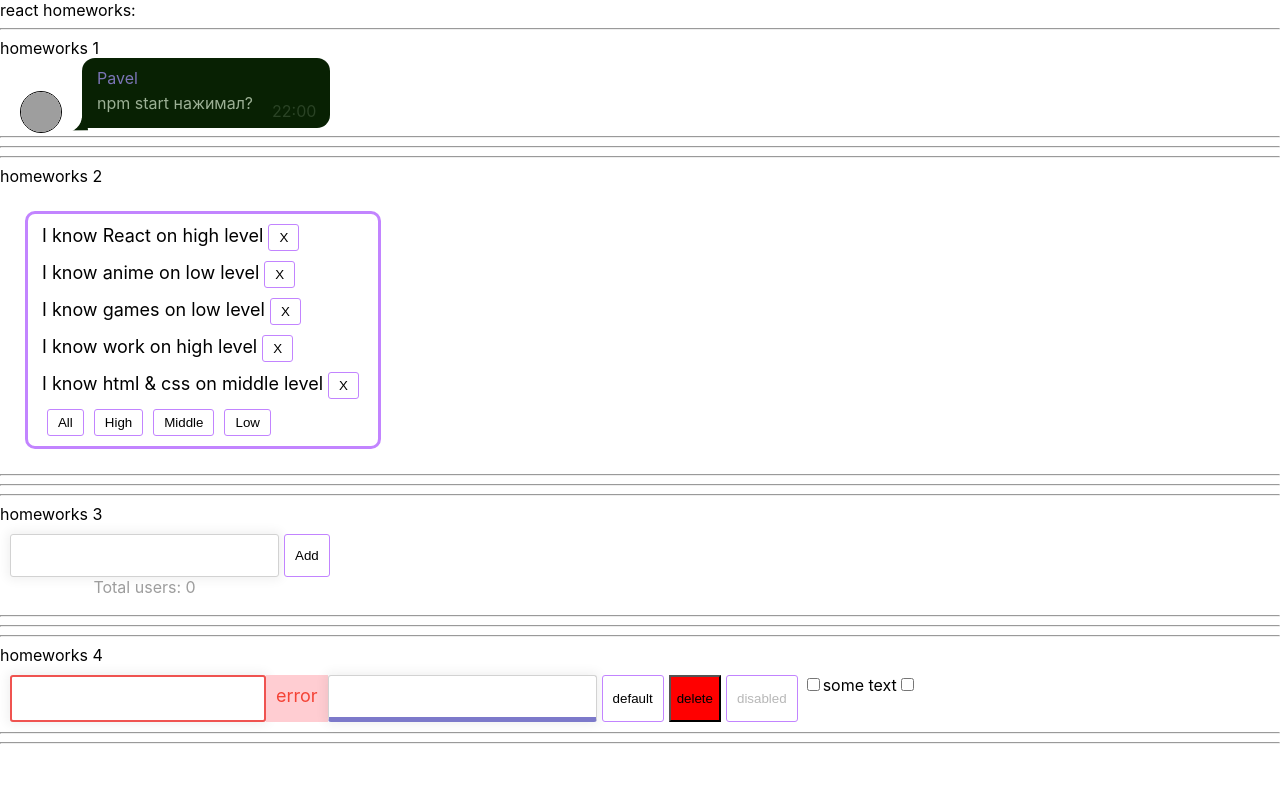
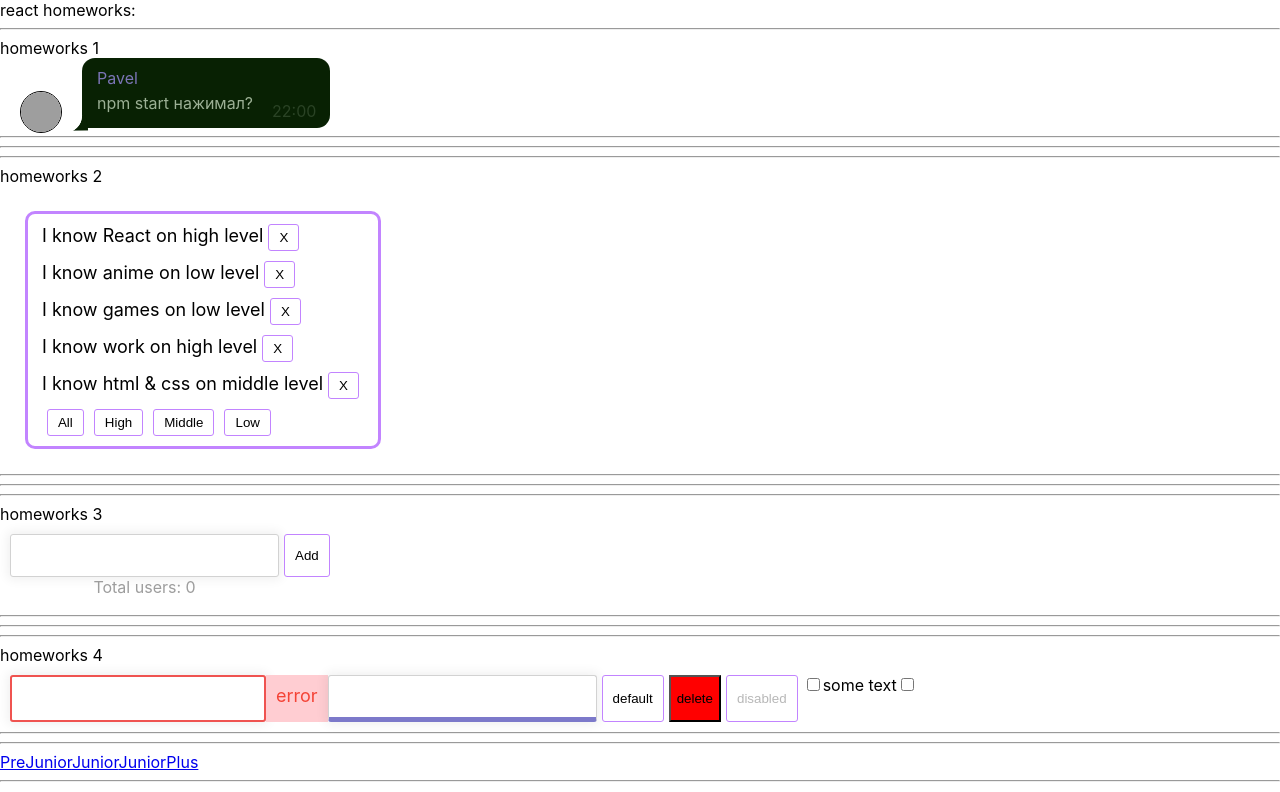
Before and after one commit to Lapa17/homeworks-lapa, a React (Create React App) app: page /#/pre-junior in a window 1280 px wide. Before the commit this address led to /. Shown: the top 792 px of the page. Built offline with nearby package versions, Linux system fonts and the light colour scheme; grey boxes are pictures that could not be loaded.

Commit message:
added routes, fixed bugs

```diff
--- a/package.json
+++ b/package.json
@@ -11,9 +11,11 @@
     "@types/node": "^12.0.0",
     "@types/react": "^17.0.0",
     "@types/react-dom": "^17.0.0",
+    "@types/react-router-dom": "^5.3.2",
     "@types/uuid": "^8.3.1",
     "react": "^17.0.2",
     "react-dom": "^17.0.2",
+    "react-router-dom": "^6.0.2",
     "react-scripts": "4.0.3",
     "typescript": "^4.1.2",
     "web-vitals": "^1.0.1"
--- a/src/p1-main/m1-ui/u1-app/App.tsx
+++ b/src/p1-main/m1-ui/u1-app/App.tsx
@@ -5,6 +5,7 @@ import '../../../p2-homeworks/h1/Message.module.css'
 import HW2 from "../../../p2-homeworks/h2/HW2";
 import HW3 from '../../../p2-homeworks/h3/HW3';
 import HW4 from '../../../p2-homeworks/h4/HW4';
+import HW5 from "../../../p2-homeworks/h5/HW5";
 
 function App() {
     return (
@@ -14,7 +15,7 @@ function App() {
             <HW2/>
             <HW3/>
             <HW4/>
-            {/*<HW5/>*/}
+            <HW5/>
 
         </div>
     )
--- a/src/p2-homeworks/h5/HW5.tsx
+++ b/src/p2-homeworks/h5/HW5.tsx
@@ -1,4 +1,5 @@
 import React from 'react'
+import { HashRouter } from 'react-router-dom'
 import Header from './Header'
 import Routes from './Routes'
 
@@ -6,13 +7,13 @@ function HW5() {
     return (
         <div>
             {/*в gh-pages лучше работает HashRouter*/}
-            {/*<HashRouter>*/}
+            <HashRouter>
 
             <Header/>
 
             <Routes/>
 
-            {/*</HashRouter>*/}
+            </HashRouter>
         </div>
     )
 }
--- a/src/p2-homeworks/h5/Header.tsx
+++ b/src/p2-homeworks/h5/Header.tsx
@@ -1,10 +1,12 @@
 import React from 'react'
+import { NavLink } from 'react-router-dom'
 
 function Header() {
     return (
         <div>
-            // add NavLinks
-
+            <NavLink to={'/pre-junior'}>PreJunior</NavLink>
+            <NavLink to={'/junior'}>Junior</NavLink>
+            <NavLink to={'/junior-plus'}>JuniorPlus</NavLink>
         </div>
     )
 }
--- a/src/p2-homeworks/h5/Routes.tsx
+++ b/src/p2-homeworks/h5/Routes.tsx
@@ -1,29 +1,37 @@
 import React from 'react'
+import { Navigate, Route, Routes } from 'react-router-dom'
+import Error404 from './pages/Error404'
+import PreJunior from './pages/PreJunior'
+import JuniorPlus from './pages/JuniorPlus'
+import Junior from './pages/Junior'
 
 export const PATH = {
     PRE_JUNIOR: '/pre-junior',
+    JUNIOR: '/junior',
+    JUNIOR_PlLUS: '/junior-plus'
     // add paths
 }
 
-function Routes() {
+function RoutesComponent() {
     return (
         <div>
             {/*Switch выбирает первый подходящий роут*/}
-            {/*<Switch>*/}
+            <Routes>
 
             {/*в начале мы попадаем на страницу '/' и переходим сразу на страницу PRE_JUNIOR*/}
             {/*exact нужен чтоб указать полное совподение (что после '/' ничего не будет)*/}
-            {/*<Route path={'/'} exact render={() => <Redirect to={PATH.PRE_JUNIOR}/>}/>*/}
+            <Route path={'/'} element={<Navigate replace to={PATH.PRE_JUNIOR}/>}/>
 
-            {/*<Route path={PATH.PRE_JUNIOR} render={() => <PreJunior/>}/>*/}
-                // add routes
+            <Route path={PATH.PRE_JUNIOR} element={<PreJunior/>}/>
+            <Route path={PATH.JUNIOR} element={<Junior/>}/>
+            <Route path={PATH.JUNIOR_PlLUS} element={<JuniorPlus/>}/>
 
             {/*у этого роута нет пути, он отрисуется если пользователь захочет попасть на несуществующую страницу*/}
-            {/*<Route render={() => <Error404/>}/>*/}
+            <Route path="*" element={<Error404/>}/>
 
-            {/*</Switch>*/}
+            </Routes>
         </div>
     )
 }
 
-export default Routes
+export default RoutesComponent
--- /dev/null
+++ b/src/p2-homeworks/h5/pages/Junior.tsx
@@ -0,0 +1,19 @@
+import React from 'react'
+import HW1 from '../../h1/HW1'
+import HW2 from '../../h2/HW2'
+import HW3 from '../../h3/HW3'
+import HW4 from '../../h4/HW4'
+
+function Junior() {
+    return (
+        <div>
+            <h1>It's JUNIOR PAGE</h1>
+
+        </div>
+    )
+}
+
+export default Junior
+
+// сделайте по аналогии пустые страницы джун и джун+
+// туда будут добавляться следующие дз
--- /dev/null
+++ b/src/p2-homeworks/h5/pages/JuniorPlus.tsx
@@ -0,0 +1,19 @@
+import React from 'react'
+import HW1 from '../../h1/HW1'
+import HW2 from '../../h2/HW2'
+import HW3 from '../../h3/HW3'
+import HW4 from '../../h4/HW4'
+
+function JuniorPlus() {
+    return (
+        <div>
+            <h1>It's JUNIOR PLUS PAGE</h1>
+
+        </div>
+    )
+}
+
+export default JuniorPlus
+
+// сделайте по аналогии пустые страницы джун и джун+
+// туда будут добавляться следующие дз
```
Also changed, not shown: 1 other file (tests, documents, lock files or other folders).
